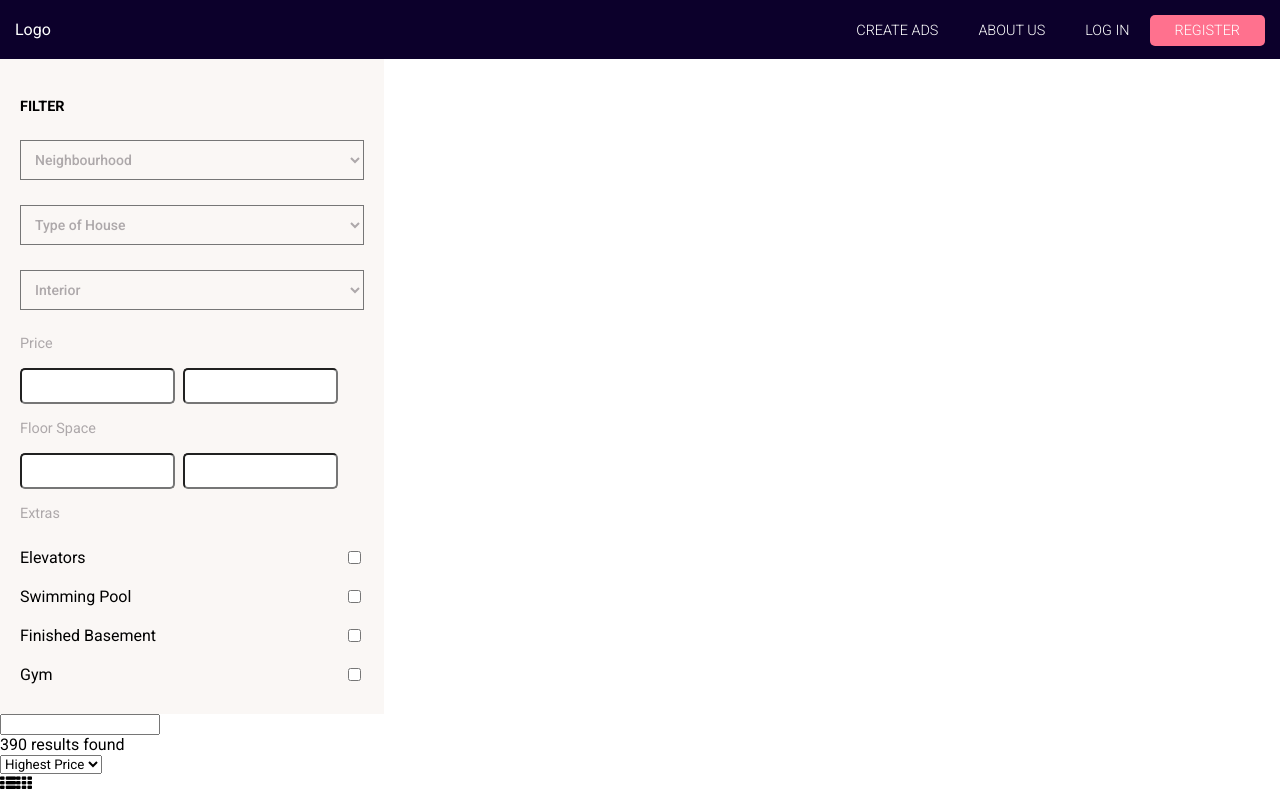
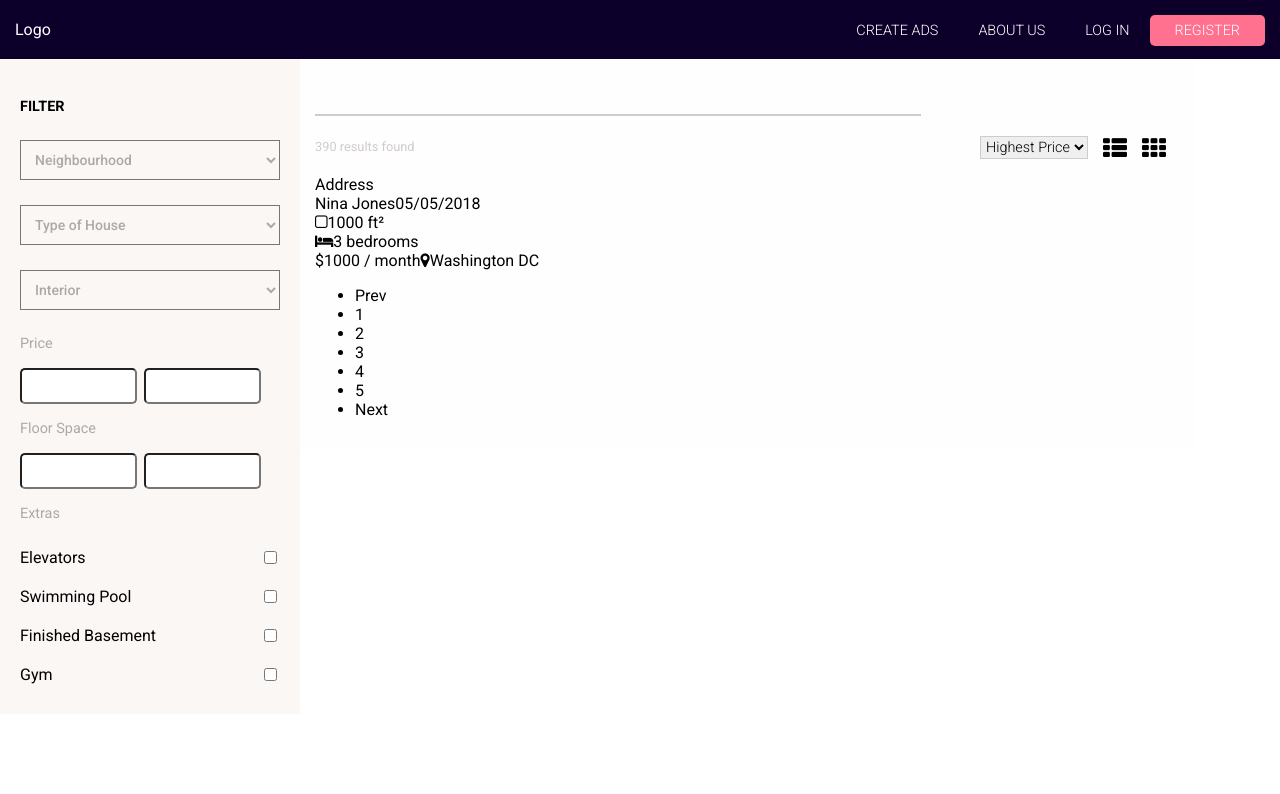
Before and after one commit to georgefox831/Real-Estate-App-UI, a React (Create React App) app: page / in a window 1280 px wide. Shown: the top 794 px of the page. Built offline with nearby package versions, Linux system fonts and the light colour scheme.

Commit message:
styled search bar and sort area

```diff
--- a/src/components/Listings.js
+++ b/src/components/Listings.js
@@ -8,7 +8,7 @@ export class Listings extends Component {
           <input type="text" name="search" />
         </section>
         <section className="sortby-area">
-          <div>390 results found</div>
+          <div className="results">390 results found</div>
           <div className="sort-options">
             <select name="sortby" className="sortby">
               <option value="price-asc">Highest Price</option>
--- a/src/sass/_content-area.scss
+++ b/src/sass/_content-area.scss
@@ -1,7 +1,8 @@
 #filter {
   background: $grey;
   width: 30%;
-  min-width: 300px;
+  max-width: 300px;
+  float: left;
 
   .inside {
     padding: 20px;
@@ -56,5 +57,53 @@
 }
 
 #listings {
+  width: 70%;
+  display: inline-block;
+  padding: 15px;
+  background: $offwhite;
 
+  .search-area {
+    input[type="text"] {
+      width: 70%;
+      background: transparent;
+      font-size: 2rem;
+      border: none;
+      border-bottom: 2px solid $lightgrey;
+      margin-bottom: 20px;
+      color: $lightgrey;
+    }
+  }
+
+  .sortby-area {
+    margin-bottom: 20px;
+
+    .results {
+      color: $lightgrey;
+      font-size: 0.8rem;
+      display: inline-block;
+    }
+    .sort-options {
+      float: right;
+
+      select {
+        font-size: 0.9rem;
+        font-weight: 300;
+        border: 1px solid $lightgrey;
+        background: trasparent;
+        padding: 1px;
+        display: inline-block;
+        margin-right: 15px;
+        vertical-align: top;
+      }
+
+      .view {
+        display: inline-block;
+
+        .fa {
+          margin-right: 15px;
+          font-size: 1.5rem;
+        }
+      }
+    }
+  }
 }
--- a/src/sass/_variables.scss
+++ b/src/sass/_variables.scss
@@ -3,3 +3,4 @@ $grey: #faf7f5;
 $offwhite: #fffeff;
 $pink: #ff718e;
 $darkgrey: #ada8aa;
+$lightgrey: #d1cbcd;
```
